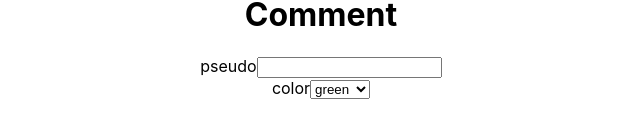
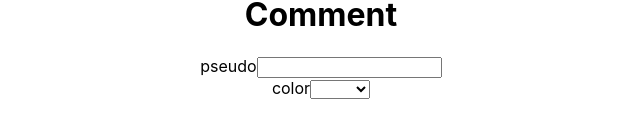
Before and after one commit to z-bj/forms-dk, a React (Create React App) app: page / in a window 1280 px wide. Shown: the part 562-700 px from the top of the page, without its empty margins (319-959 px from the left). Built offline with nearby package versions, Linux system fonts and the light colour scheme.

Commit message:
feature add select

```diff
--- a/src/Form.js
+++ b/src/Form.js
@@ -9,6 +9,10 @@ class Form extends Component {
 
   handlePseudo = (e) => {
     this.setState({ username: e.target.value });
+  };
+
+  handleColor = (event) => {
+    this.setState({ color: event.target.value });
   };
   render() {
     return (
@@ -27,10 +31,19 @@ class Form extends Component {
           </div>
           <div>
             <label htmlFor="">color</label>
-            <select name="" id="">
-              <option value="green">green</option>
-              <option value="red">red</option>
-              <option value="purple">purple</option>
+            <select
+              value={this.state.color}
+              onChange={this.handleColor}
+              name=""
+              id=""
+            >
+              {this.state.colors.map((color, index) => {
+                return (
+                  <option key={index} value={color}>
+                    {color}
+                  </option>
+                );
+              })}
             </select>
           </div>
         </form>
```
